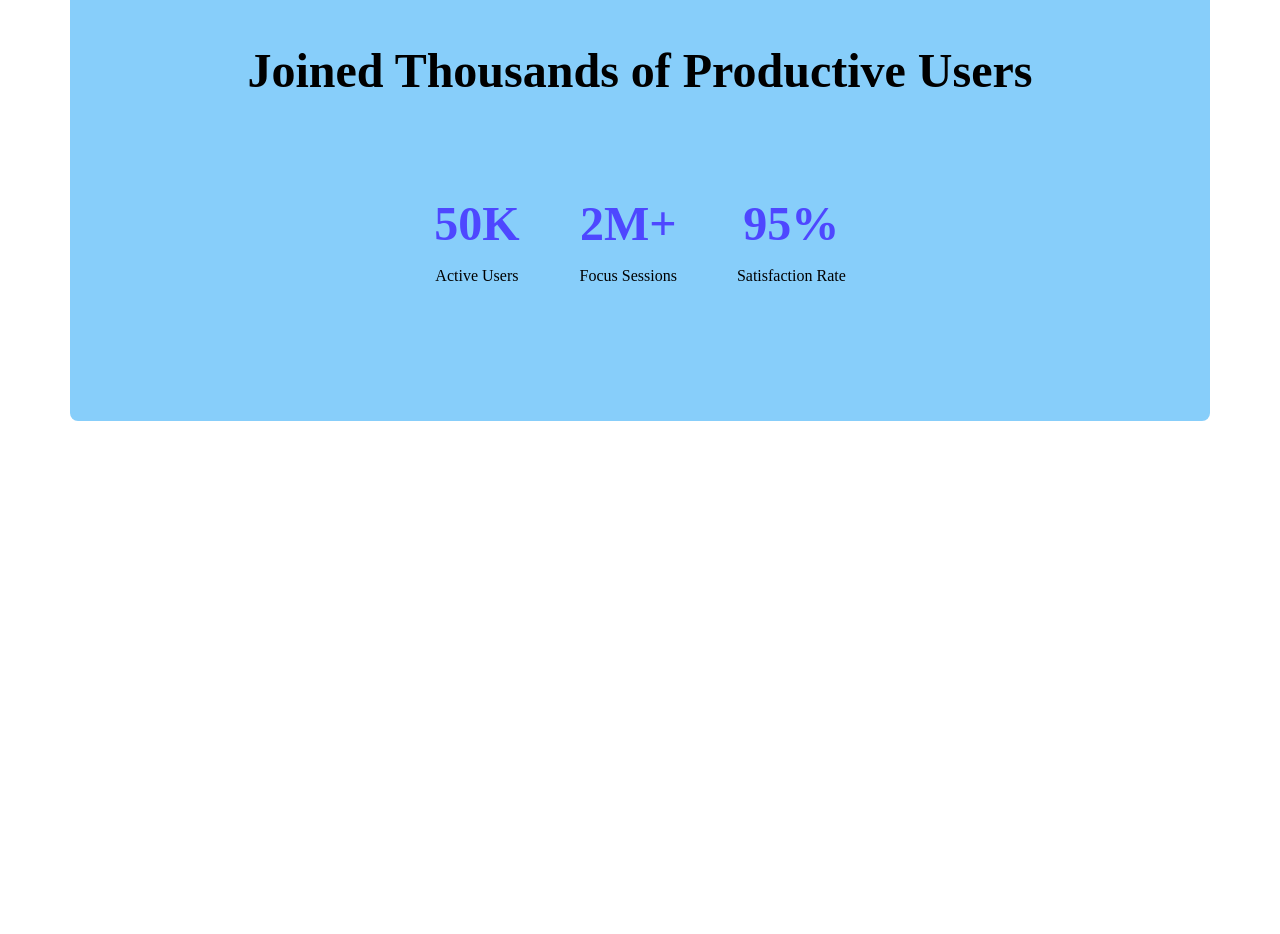
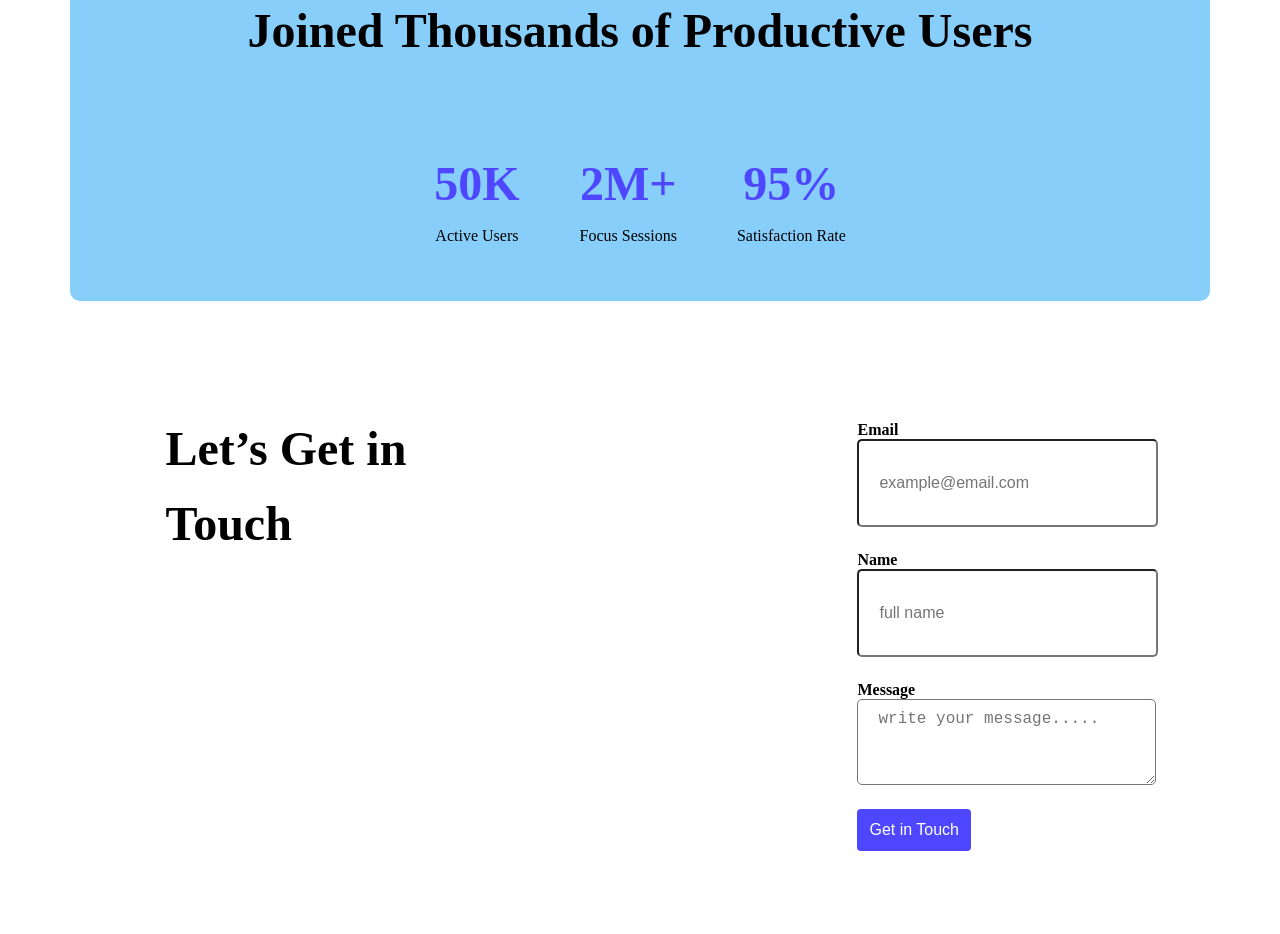
Before and after one commit to muhsinabdullah/PH-Assignment-1-New, a plain HTML site: page index.html in a window 1280 px wide. Shown: the part 1217-2151 px from the top of the page. Before the commit the page ends 1646 px from the top, so only its background shows below. Drawn offline with Linux system fonts and the light colour scheme.

Commit message:
Let’s Get In Touch Section added

```diff
--- a/index.html
+++ b/index.html
@@ -77,6 +77,33 @@
                 </div>
             </div>
         </section>
+
+        <section class="newsletter-section">
+            <div class="newsletter-section-title">
+                <h2 class="heading-bold">
+                    Let’s Get in
+                </h2>
+                <h2 class="heading-bold">
+                    Touch
+                </h2>
+            </div>
+            <div>
+                 <form action="" class="contact-form">
+
+                    <label for="email">Email</label>
+                    <input type="email" name="" id="" placeholder="example@email.com">
+
+
+                    <label for="name">Name</label>
+                    <input type="text" placeholder="full name">
+
+                    <label for="message">Message</label>
+                    <textarea name="" id="textarea" placeholder="write your message....."></textarea>
+
+                    <button class="action-btn">Get in Touch</button>
+                </form>
+            </div>
+        </section>
     </main>
 </body>
 
--- a/style.css
+++ b/style.css
@@ -90,10 +90,11 @@ main{
 
 /* Productive Users Section */
 .productive-section{
-    padding: 80px 20px;
+    padding: 40px 15px;
     text-align: center;
     background-color: #87CEFA;
-    border-radius: 8px;
+    border-radius: 10px;
+    margin-bottom: 40px;
 }
 
 .stats-container{
@@ -101,7 +102,6 @@ main{
     justify-content: center;
     gap: 60px;
     margin-top: 50px;
-    margin-bottom: 40px;
 }
 
 .stat-item h3{
@@ -109,3 +109,38 @@ main{
     margin-bottom: 10px;
     color: #4E47FF;
 }
+
+/* Newsletter Section */
+.newsletter-section{
+    padding: 80px 20px;
+    text-align: center;
+    background-color: white;
+    display: flex;
+    justify-content: space-around;
+    gap: 300px;
+}
+
+.newsletter-section-title{
+    text-align: left;
+}
+.contact-form{
+    margin: 0 auto;
+    text-align: left;
+}
+
+.contact-form label{
+    margin-top: 20px;
+    margin-bottom: 8px;
+    font-weight: bold;
+}
+
+.contact-form input, .contact-form textarea{
+    height: 64px;
+    border-radius: 5px;
+    background-color: white;
+    display: block;
+    width: 100%;
+    padding: 10px 20px;
+    margin-bottom: 24px;
+    font-size: 16px;
+}
```
